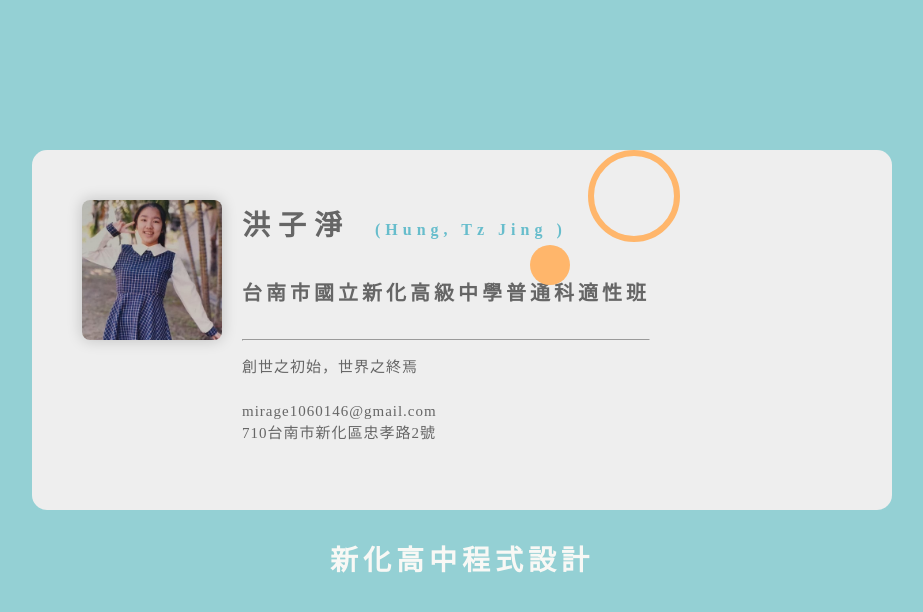
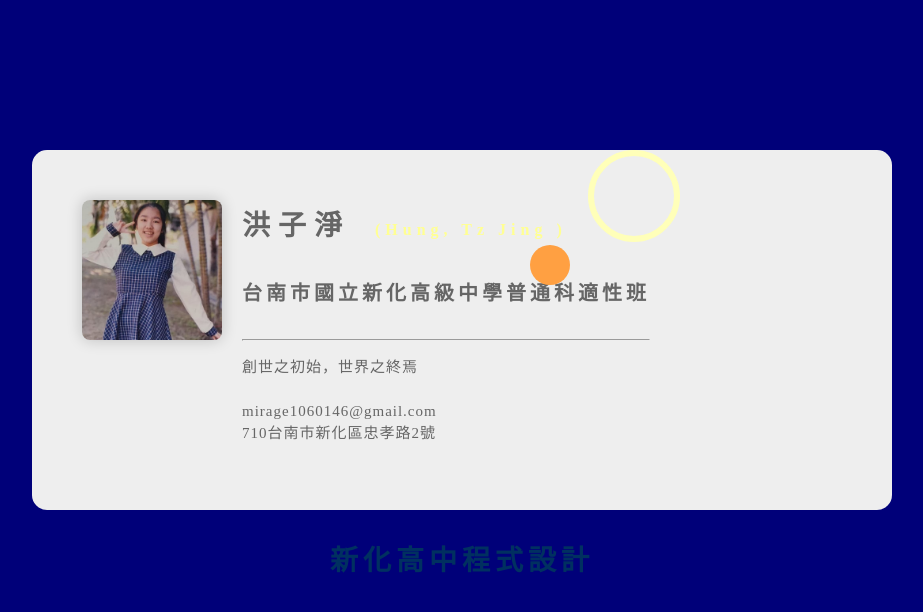
Before and after one commit to MirageDora/MirageDora.github.io, a plain HTML site: page index.html in a window 1280 px wide. Shown: the whole page, without its empty margins (178-1101 px from the left). Drawn offline with Linux system fonts and the light colour scheme.

Commit message:
Update style.css

```diff
--- a/css/style.css
+++ b/css/style.css
@@ -19,7 +19,7 @@ body {
 }
 /* 指定背景顏色 相對位置 */
 body {
-  background-color: #94D0D4;
+  background-color: #000079;
   position:relative;
 }
 
@@ -65,7 +65,7 @@ img {
 .namecard h2 span {
   padding: 10px;
   font-size: 16px;
-  color: #67BDCC;
+  color: #FFFF93;
   letter-spacing: 5px;
 }
 
@@ -93,20 +93,20 @@ img {
   width: 80px; height: 80px;
   right: -30px;
   top: -30px;
-  border: solid 6px #FFB66B;
+  border: solid 6px #FFFFB9;
 }
 
 .circle2{
   width: 40px; height: 40px;
   right: 80px;
   top: 65px;
-  background-color: #FFB66B;
+  background-color: #FFA042;
 }
 
 .page_title {
   text-align: center;
   font-size: 28px;
-  color: #F8F8F5;
+  color: #003060;
   font-weight: bold;
   letter-spacing: 5px;
 }
```
